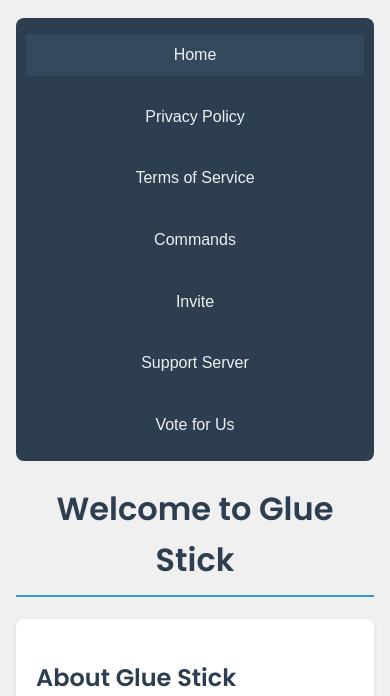
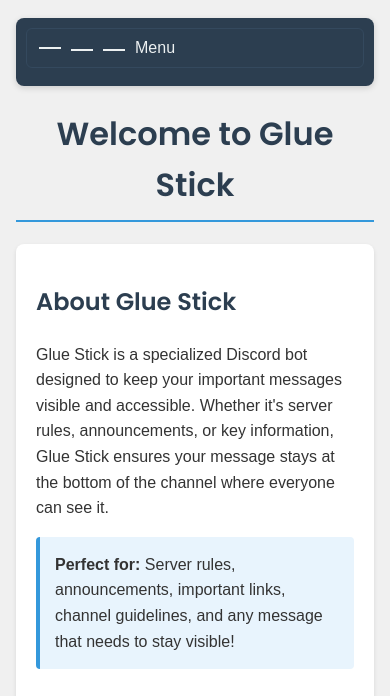
Before and after one commit to gluestickdad/gluestickdad.github.io, a plain HTML site: page index.html in a window 390 px wide. Shown: the part 145-841 px from the top of the page. Drawn offline with Linux system fonts and the light colour scheme.

Commit message:
Update index.html

```diff
--- a/index.html
+++ b/index.html
@@ -45,10 +45,26 @@
             border-radius: 8px;
             margin-bottom: 20px;
             text-align: center;
+        }
+        .menu-links {
             display: flex;
             flex-wrap: wrap;
             gap: 8px;
             justify-content: center;
+        }
+        .menu-toggle {
+            display: none;
+            background-color: #2c3e50;
+            color: #ecf0f1;
+            border: 1px solid #34495e;
+            padding: 10px 12px;
+            border-radius: 6px;
+            cursor: pointer;
+            font-size: 1rem;
+            margin-bottom: 8px;
+            text-align: left;
+            align-items: center;
+            gap: 10px;
         }
         .menu a {
             color: #ecf0f1;
@@ -97,12 +113,36 @@
             margin: 15px 0;
             border-radius: 4px;
         }
-        @media (max-width: 600px) {
+        /* Hamburger icon bars */
+        .menu-toggle .bar {
+            width: 22px;
+            height: 2px;
+            background-color: #ecf0f1;
+            display: block;
+            transition: transform 0.25s ease, opacity 0.2s ease;
+        }
+        .menu-toggle .bar + .bar { margin-top: 4px; }
+
+        @media (max-width: 768px) {
             body { padding: 16px; }
             h1 { font-size: 2em; }
-            .menu { flex-direction: column; }
+            .menu { position: sticky; top: 0; z-index: 1000; box-shadow: 0 2px 6px rgba(0,0,0,0.15); }
+            .menu-toggle { display: inline-flex; width: 100%; justify-content: flex-start; }
+            .menu-links {
+                display: block;
+                max-height: 0;
+                overflow: hidden;
+                opacity: 0;
+                transition: max-height 0.3s ease, opacity 0.2s ease;
+            }
+            .menu.open .menu-links { max-height: 500px; opacity: 1; }
             .menu a { display: block; margin: 6px 0; }
             .button { display: block; width: 100%; text-align: center; }
+
+            /* Animate hamburger into an X when open */
+            .menu.open .menu-toggle .bar:nth-child(1) { transform: translateY(6px) rotate(45deg); }
+            .menu.open .menu-toggle .bar:nth-child(2) { opacity: 0; }
+            .menu.open .menu-toggle .bar:nth-child(3) { transform: translateY(-6px) rotate(-45deg); }
         }
     </style>
 </head>
@@ -111,6 +151,13 @@
         <img src="Banner.png" alt="Glue Stick Logo" class="logo">
     </header>
     <div class="menu">
+        <button class="menu-toggle" aria-expanded="false" aria-controls="nav-links">
+            <span class="bar"></span>
+            <span class="bar"></span>
+            <span class="bar"></span>
+            <span class="label">Menu</span>
+        </button>
+        <div id="nav-links" class="menu-links">
             <a href="index.html" class="active">Home</a>
             <a href="privacy.html">Privacy Policy</a>
             <a href="tos.html">Terms of Service</a>
@@ -118,6 +165,7 @@
             <a href="https://discord.com/oauth2/authorize?client_id=1247291758857949224&permissions=563931890838592&integration_type=0&scope=bot+applications.commands" target="_blank">Invite</a>
             <a href="https://discord.gg/dUZXnbQjGC" target="_blank">Support Server</a>
             <a href="https://top.gg/bot/1247291758857949224/vote" target="_blank">Vote for Us</a>
+        </div>
     </div>
 
     <h1>Welcome to Glue Stick</h1>
@@ -173,5 +221,25 @@
     <footer>
         <p>&copy; 2025 Glue Stick. All rights reserved.</p>
     </footer>
+    <script>
+        (function() {
+            const menu = document.querySelector('.menu');
+            const toggle = document.querySelector('.menu-toggle');
+            const links = document.querySelectorAll('#nav-links a');
+            if (menu && toggle) {
+                toggle.addEventListener('click', () => {
+                    const isOpen = menu.classList.toggle('open');
+                    toggle.setAttribute('aria-expanded', String(isOpen));
+                });
+                // Close the menu when a link is tapped (mobile UX)
+                links.forEach((a) => a.addEventListener('click', () => {
+                    if (window.matchMedia('(max-width: 768px)').matches) {
+                        menu.classList.remove('open');
+                        toggle.setAttribute('aria-expanded', 'false');
+                    }
+                }));
+            }
+        })();
+    </script>
 </body>
 </html>
```
Lines whose indentation alone changed are shown as unchanged.
